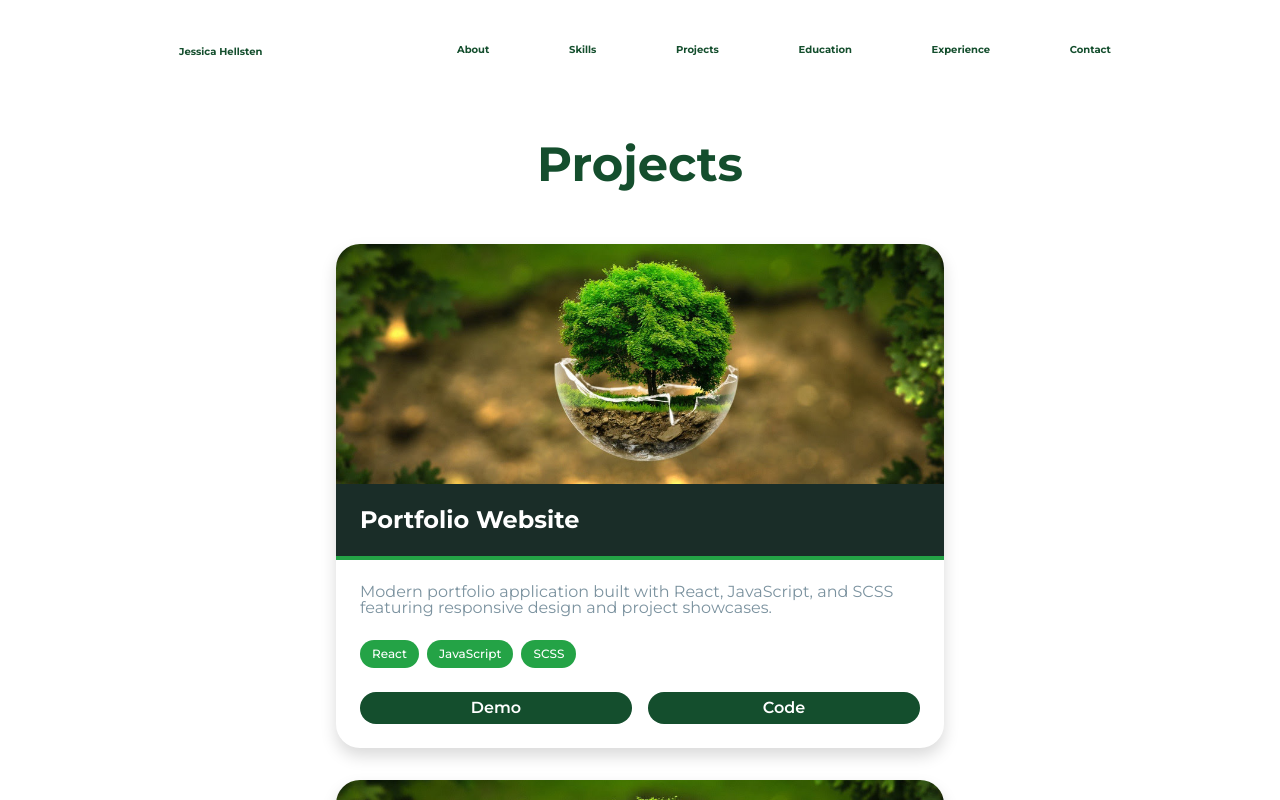
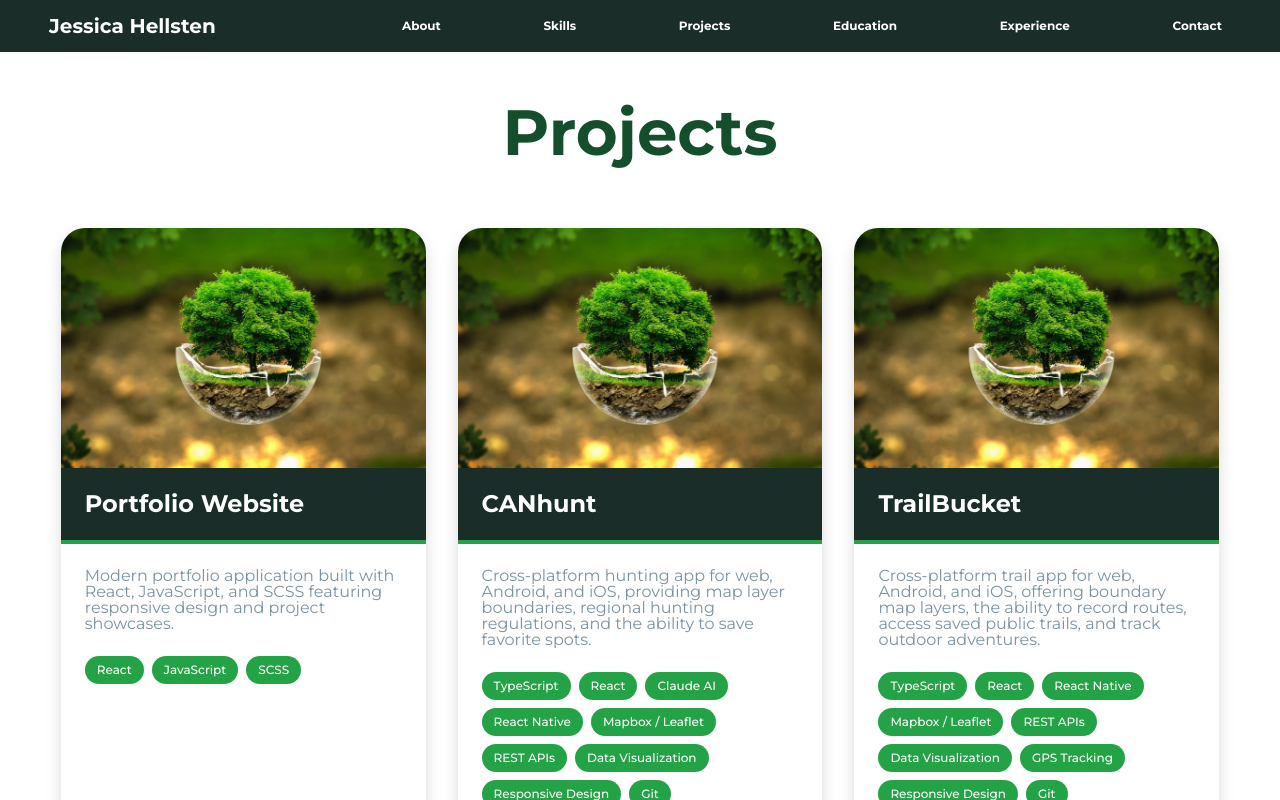
Before and after one commit to hellsten/jessicahellsten-website, a React (Vite) app: page / in a window 1280 px wide. Shown: the top 800 px of the page. Built offline with nearby package versions, Linux system fonts and the light colour scheme.

Commit message:
Changed Navigation colors and Added new mixin

```diff
--- a/src/components/Navigation/Navigation.scss
+++ b/src/components/Navigation/Navigation.scss
@@ -3,7 +3,6 @@
 @use "./../../styles/mixins" as *;
 
 .navigation {
-  position: sticky;
   display: flex;
   justify-content: center;
   &__container {
@@ -11,28 +10,39 @@
     flex-direction: row;
     justify-content: space-between;
     align-items: center;
-    padding: 2rem;
-    width: 75%;
+    padding: 0rem 6rem 0 4rem;
+    width: 100vw;
+    background-color: $green-color-tertiary;
+    @include small-desktop{
+      padding: 0rem 3rem 0 2rem;
+    }
+    @include mobile{
+      padding: 0rem 1rem;
+    }
   }
   &__icon {
-    padding: 10px;
-    border-radius: 20px;
+    padding: 1.5rem;
+    border-radius: 1.5rem;
+    @include small-desktop{
+      padding: 1rem;
+    }
+    @include tablet{
+      padding: 0.75rem;
+    }
     a {
-      padding: 10px;
-      border-radius: 20px;
-      font-size: 14px;
+      border-radius: 1rem;
+      font-size: 2rem;
       font-weight: 700;
-      color: $green-color-primary;
-      border: 1px solid transparent;
-            @include tablet{
-              border-radius: 12px;
-              font-size: 10px;
-              padding: 8px;
-            }
-      &:hover {
-        color: $color-white;
-        background-color: $green-color-primary;
-        border: 1px solid $green-color-primary;
+      color: $color-white;
+      border: 1px solid $green-color-tertiary;
+      @include small-desktop{
+        font-size: 1.25rem;
+      }
+      @include tablet{
+        font-size: 1.1rem;
+      }
+      @include mobile{
+        font-size: 1rem;
       }
     }
   }
@@ -41,26 +51,23 @@
     flex-direction: row;
     justify-content: space-between;
     width: 60%;
-    @include tablet{
+    @include small-desktop{
       width: 70%;
     }
     a {
-      padding: 10px;
-      border-radius: 20px;
-      font-size: 14px;
+      padding: 0.75rem;
+      border-radius: 2rem;
+      font-size: 1rem;
       font-weight: 700;
-      color: $green-color-primary;
-      border: 1px solid transparent;
-            @include tablet{
-              border-radius: 12px;
-              font-size: 10px;
-              padding: 8px;
-            }
-      @include mobile{
-        display: none;
+      color: $color-white;
+      border: 2px solid transparent;
+      @include small-desktop{
+        padding: 0.5rem;
+        border-radius: 1.5rem;
+        font-size: 0.75rem;
       }
       &:hover {
-        border: 1px solid $green-color-primary;
+        border: 2px solid $color-white;
       }
     }
   }
@@ -68,43 +75,69 @@
     display: flex;
     flex-direction: row;
     justify-content: space-between;
-    width: 1vw;
-    padding: 10px;
-    gap: 5px;
+    align-items: center;
+    width: 2vw;
+    padding: 0 0 0.25rem;
+    gap: 0.4rem;
+    @include small-desktop{
+      gap: 1.25vw;
+    }
     @include tablet{
       display: none;
     }
     p {
-      font-size: 16px;
+      font-size: 2rem;
       font-weight: 700;
-      color: $green-color-primary;
+      color: $color-white;
       opacity: 0;
+      @include small-desktop{
+        font-size: 1.5rem;
+      }
       animation: dotFadeIn 350ms ease-out forwards;
-      &.navigation__dots-1 { animation-delay: 1s; }
-      &.navigation__dots-2 { animation-delay: 2s; }
-      &.navigation__dots-3 { animation-delay: 3s; }
-      &.navigation__dots-4 { animation-delay: 4s; }
-      &.navigation__dots-5 { animation-delay: 5s; }
-      &.navigation__dots-6 { animation-delay: 6s; }
-      &.navigation__dots-7 { animation-delay: 7s; }
-      &.navigation__dots-8 { animation-delay: 8s; }
-      &.navigation__dots-9 { animation-delay: 9s; }
-      &.navigation__dots-10 { animation-delay: 10s; }
+      &.navigation__dots-1 {
+        animation-delay: 1s;
+      }
+      &.navigation__dots-2 {
+        animation-delay: 2s;
+      }
+      &.navigation__dots-3 {
+        animation-delay: 3s;
+      }
+      &.navigation__dots-4 {
+        animation-delay: 4s;
+      }
+      &.navigation__dots-5 {
+        animation-delay: 5s;
+      }
+      &.navigation__dots-6 {
+        animation-delay: 6s;
+      }
+      &.navigation__dots-7 {
+        animation-delay: 7s;
+      }
+      &.navigation__dots-8 {
+        animation-delay: 8s;
+      }
+      &.navigation__dots-9 {
+        animation-delay: 9s;
+      }
+      &.navigation__dots-10 {
+        animation-delay: 10s;
+      }
     }
   }
-  &__hamburger-icon{
-      width: 48px;
-      height: 48px;
-      color: $green-color-primary;
-
+  &__hamburger-icon {
+    width: 4rem;
+    height: 4rem;
+    color: $color-white;
   }
-  &__desktop-on{
+  &__desktop-on {
     display: flex;
     @include mobile {
       display: none;
     }
   }
-  &__mobile-on{
+  &__mobile-on {
     display: none;
     @include mobile {
       display: flex;
--- a/src/styles/_mixins.scss
+++ b/src/styles/_mixins.scss
@@ -3,8 +3,12 @@
     @content;
   }
 }
-
 @mixin tablet {
+  @media screen and (max-width: 1000px){
+    @content;
+  }
+}
+@mixin small-desktop {
   @media screen and (max-width: 1460px) {
     @content;
   }
```
